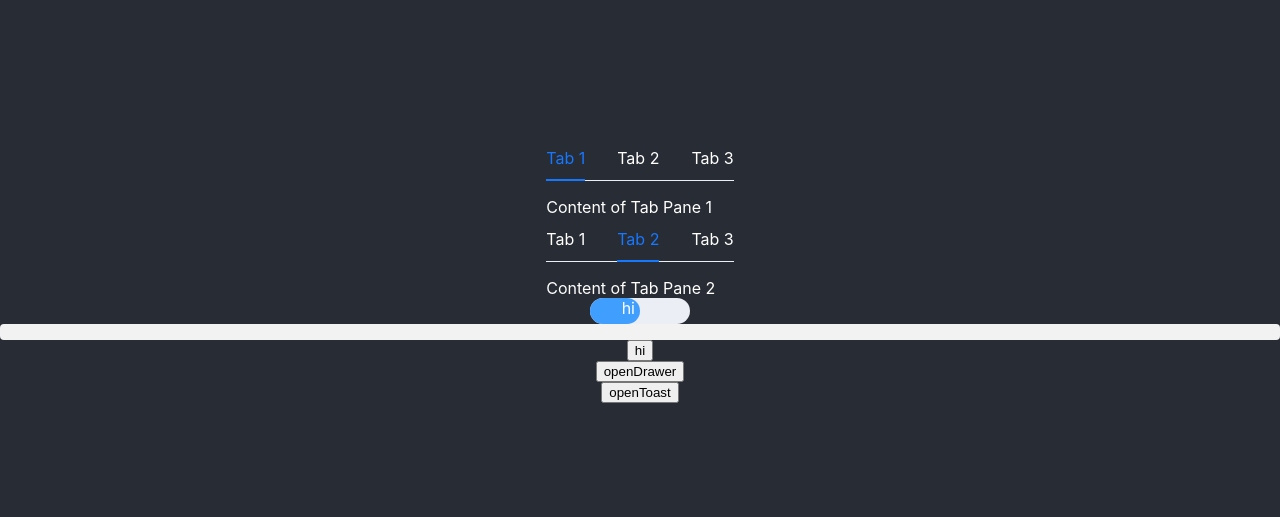
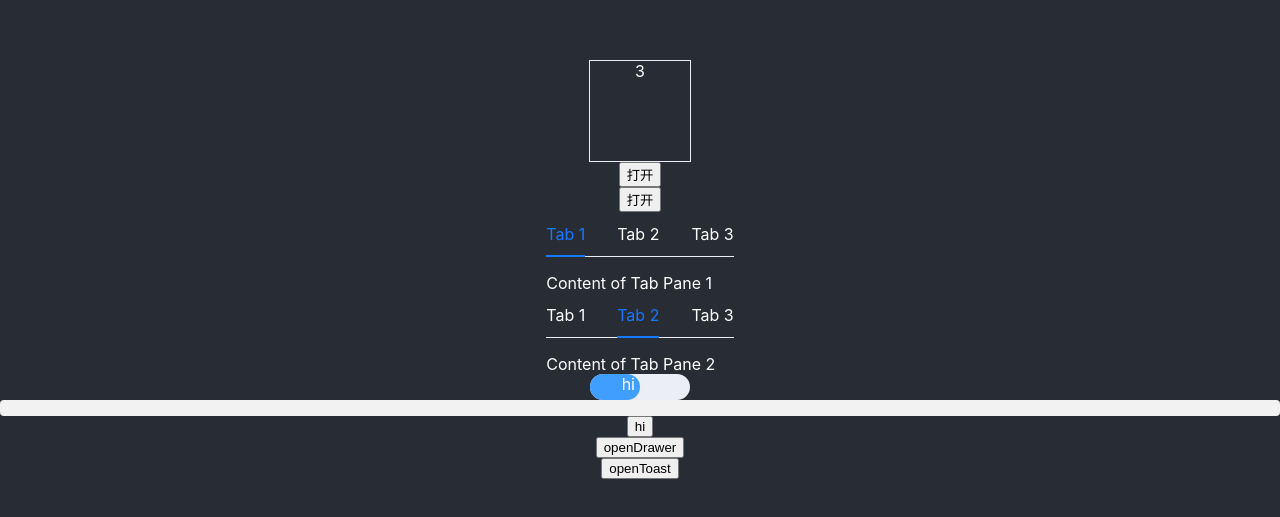
Before and after one commit to jasonzxw/react-component, a React (Create React App) app: page / in a window 1280 px wide. Shown: the part 131-648 px from the top of the page. Built offline with nearby package versions, Linux system fonts and the light colour scheme.

Commit message:
add tooltip & carousel

```diff
--- a/src/components/Main.tsx
+++ b/src/components/Main.tsx
@@ -17,7 +17,8 @@ import Skeleton from "./skeleton";
 import Toast from "./toast";
 import Progress from './progress'
 import Tabs , {TapColumns} from './tabs'
-
+import Tooltip from "./tooltip";
+import Carousel from './carousel'
 type select = {
   label: string ,
   value: string
@@ -121,6 +122,14 @@ const Main = () => {
 
   return(
     <>
+    <Carousel />
+    <Tooltip text="hello world" dir="left">
+      <button>打开</button>
+      </Tooltip>
+
+      <Tooltip text="hello world22" dir="right">
+      <button>打开</button>
+      </Tooltip>
     <Tabs items={items} defaultKey="1"/>
     <Tabs items={items} defaultKey="2"/>
     <Progress width={50} color="#409eff" textInside="hi"/>
--- /dev/null
+++ b/src/components/carousel/index.css
@@ -0,0 +1,15 @@
+.carousel-container{
+    position: relative;
+    overflow: hidden;
+    width: 100px;
+    height: 100px;
+    border: 1px solid rgb(235, 238, 245);
+}
+
+.carousel-container .carousel-item{
+    position: absolute;
+    height: 100%;
+    width: 100%;
+    text-align: center;
+    transition: transform .3s;
+}
--- /dev/null
+++ b/src/components/carousel/index.tsx
@@ -0,0 +1,62 @@
+import './index.css'
+import { useState , useRef , useEffect} from 'react'
+
+const Carousel = () => {
+    const [item,setItem] = useState<number[]>([1,2,3,4]);
+    const [activeKey,setActiveKey] = useState<number>(1);
+    const container = useRef(null)
+
+    useEffect(() => {
+        const containerEl = container.current as unknown as HTMLDivElement ;
+        const elList = containerEl.children ;
+        let activeEl = Array.from(elList).filter(el => el.classList.contains('carousel-active'))[0] as HTMLDivElement;
+        const width = activeEl.clientWidth ;
+        activeEl.style.transform = `translateX(${0})`
+        if(Number(activeEl.textContent) !== item[item.length-1]){
+            let previous = activeEl.previousElementSibling;
+            while(previous){
+                let index = 1 ;
+                (previous as HTMLDivElement).style.transform = `translateX(-${index * width}px)`;
+                index++
+                previous = previous.previousElementSibling as HTMLDivElement
+            }
+            let next  = activeEl.nextElementSibling ;
+            while(next){
+                let index = 1 ;
+                (next as HTMLDivElement).style.transform = `translateX(${index * width}px)`;
+                index++
+                next = next.nextElementSibling as HTMLDivElement
+            }
+        }else{
+            let inactiveEl = Array.from(elList).filter(el => !el.classList.contains('carousel-active'));
+            Array.from(inactiveEl).forEach((el,index) => {
+                (el as HTMLDivElement).style.transform = `translateX(${(index+1) * width}px)`;
+            })
+
+        }
+        const timerID = setInterval(() => {
+            if(activeKey === item.length){
+                setActiveKey(1)
+            }else{
+                setActiveKey(key => key+1)
+            }
+        },2000)
+
+        return () => clearInterval(timerID)
+    },[activeKey,item])
+    return (
+        <div className='carousel-container' ref={container}>
+            {
+                item.map(item => {
+                    return (
+                        <div className={['carousel-item', activeKey===item ? 'carousel-active': ''].join(' ')} >
+                            {item}
+                        </div>
+                    )
+                })
+            }
+        </div>
+    )
+}
+
+export default Carousel
--- a/src/components/tabs/index.tsx
+++ b/src/components/tabs/index.tsx
@@ -19,7 +19,7 @@ const Tabs = ({ items, onChange ,defaultKey}: TabsProps) => {
 
   const [activekey , setActiveKey] = useState<string>(defaultKey);
 
-  const tabRef = useRef(null)
+  const tabRef = useRef<HTMLDivElement>(null)
 
   const hanldlePosition = (parent: HTMLDivElement , targetEl: HTMLDivElement) => {
     const activeEl = parent.getElementsByClassName('isActive')[0] as HTMLDivElement ;
@@ -40,7 +40,7 @@ const Tabs = ({ items, onChange ,defaultKey}: TabsProps) => {
   }
 
   useEffect(() => {
-    hanldlePosition((tabRef.current as unknown as HTMLDivElement).offsetParent as HTMLDivElement,tabRef.current as unknown as HTMLDivElement)
+    hanldlePosition((tabRef.current as HTMLDivElement).offsetParent as HTMLDivElement,tabRef.current  as HTMLDivElement)
   },[])
 
   return (
--- /dev/null
+++ b/src/components/tooltip/index.css
@@ -0,0 +1,17 @@
+.tooltip-container{
+    position: absolute;
+    border: 1px solid black;
+    color: #fff;
+    z-index: 999;
+}
+.tooltip-arraw{
+    position: relative;
+}
+.tooltip-container::after{
+    content: '';
+    position: absolute;
+    left: 40%;
+    border-width: 5px;
+    border-style: solid;
+    border-color: black transparent transparent transparent;
+}
--- /dev/null
+++ b/src/components/tooltip/index.tsx
@@ -0,0 +1,52 @@
+import { createPortal } from "react-dom";
+import { ReactElement, useState } from "react";
+import React from "react";
+import './index.css'
+import { getElposition } from "../../utils/dom";
+export interface TooltipProps {
+  dir: string;
+  text: string;
+  isArraw?: boolean;
+  children: React.ReactNode;
+}
+
+const Tooltip = ({ dir, text, isArraw = true, children }: TooltipProps) => {
+  const [tooltipVisible, setTooltipVisible] = useState<boolean>(false);
+  const [style,setStyle] = useState<Object>({})
+
+  const handleMove = (el: React.MouseEvent<HTMLDivElement>) => {
+    console.log(el)
+    let {x,y} = getElposition(el.target as HTMLDivElement)
+    setStyle({
+      left: x ,
+      top: dir === 'left'? y-(el.target as HTMLElement).offsetHeight-16 : y + (el.target as HTMLElement).offsetHeight + 16,
+    })
+    setTooltipVisible(true);
+    // setTimeout(() => setTooltipVisible(false),10000)
+    // setStyle
+    // setTooltipVisible
+  }
+  return (
+    <>
+      {React.Children.map(children, (child) => {
+        const childProps = {
+          onClick: handleMove,
+          onMouseEnter: handleMove
+        };
+
+        return React.cloneElement(child as unknown as ReactElement, childProps);
+      })}
+      {tooltipVisible &&
+        createPortal(
+          <div className="tooltip-container" style={style}>
+            <div className="tooltip-content">{text}</div>
+            {isArraw && <div className="tooltip-arraw">
+              </div>}
+          </div>,
+          document.body
+        )}
+    </>
+  );
+};
+
+export default Tooltip
--- /dev/null
+++ b/src/utils/dom.ts
@@ -0,0 +1,9 @@
+export function getElposition(el: HTMLDivElement){
+    let x = 0 , y = 0 ;
+    while(el.offsetParent){
+        x += el.offsetLeft ;
+        y += el.offsetTop ;
+        el = el.offsetParent as HTMLDivElement ;
+    }
+    return {x,y}
+}
```
